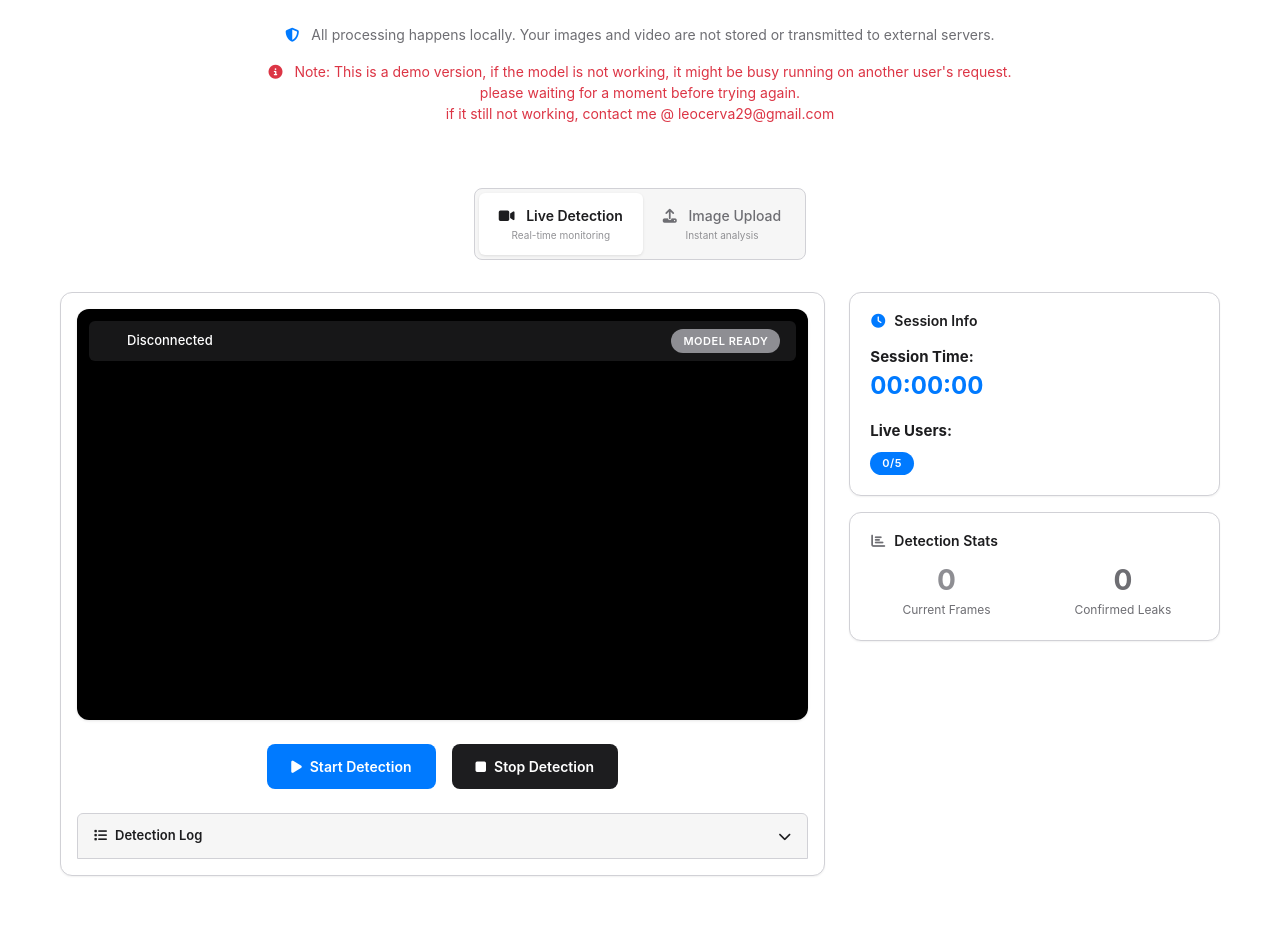
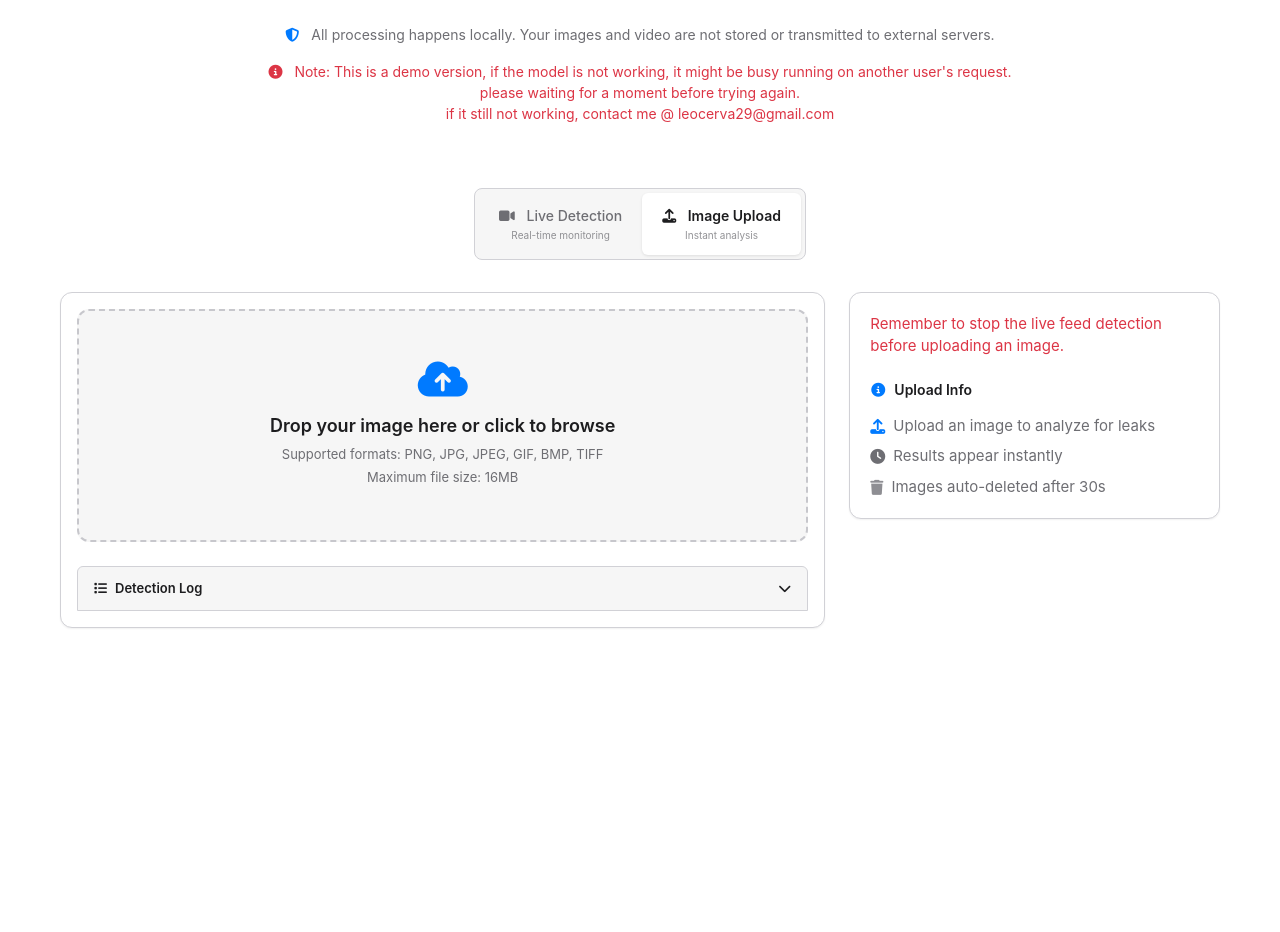
Before and after one commit to LeonardoCerv/flowing-vision, a Flask app: page / in a window 1280 px wide. Shown: the part 240-1172 px from the top of the page. After the commit the page ends 868 px from the top, so only its background shows below. Run offline with Flask 3, Linux system fonts and the light colour scheme; some libraries are stand-ins or nearby versions.

Commit message:
[revert] and added notes to the index, to prioritize the image upload instead of live feed

```diff
--- a/app.py
+++ b/app.py
@@ -25,8 +25,7 @@ CONFIDENCE_THRESHOLD = float(os.getenv('CONFIDENCE_THRESHOLD', '0.1'))  # Adjust
 
 app = Flask(__name__)
 
-# Lock for serializing model inference
-model_infer_lock = threading.Lock()
+## Removed model_infer_lock (threading.Lock) for model inference
 app.config['SECRET_KEY'] = os.getenv('SECRET_KEY', 'your-secret-key-here')
 app.config['UPLOAD_FOLDER'] = 'uploads'
 app.config['MAX_CONTENT_LENGTH'] = 16 * 1024 * 1024  # 16MB max file size
@@ -132,9 +131,8 @@ def process_frame(frame_data, session_id):
         frame_resized = cv2.resize(frame, (640, 640))
         input_data = np.expand_dims(frame_resized.transpose(2, 0, 1), axis=0).astype(np.float32) / 255.0
 
-        # Model inference (thread-safe)
-        with model_infer_lock:
-            results = compiled_model([input_data])[compiled_model.output(0)]
+        # Model inference (no thread lock)
+        results = compiled_model([input_data])[compiled_model.output(0)]
 
         detections = []
 
@@ -247,9 +245,8 @@ def process_static_image(image_path):
         frame_resized = cv2.resize(frame, (640, 640))
         input_data = np.expand_dims(frame_resized.transpose(2, 0, 1), axis=0).astype(np.float32) / 255.0
 
-        # Model inference (thread-safe)
-        with model_infer_lock:
-            results = compiled_model([input_data])[compiled_model.output(0)]
+        # Model inference (no thread lock)
+        results = compiled_model([input_data])[compiled_model.output(0)]
 
         detections = []
 
--- a/templates/index.html
+++ b/templates/index.html
@@ -733,7 +733,7 @@
         <div class="detection-mode-tabs d-flex justify-content-center">
             <ul class="nav nav-pills" id="detectionTabs" role="tablist">
                 <li class="nav-item" role="presentation">
-                    <button class="nav-link active" id="live-tab" data-bs-toggle="pill" data-bs-target="#live-detection" type="button" role="tab"
+                    <button class="nav-link" id="live-tab" data-bs-toggle="pill" data-bs-target="#live-detection" type="button" role="tab"
                             title="Real-time leak detection using your camera">
                         <i class="fas fa-video me-2"></i>
                         <span>Live Detection</span>
@@ -741,7 +741,7 @@
                     </button>
                 </li>
                 <li class="nav-item" role="presentation">
-                    <button class="nav-link" id="upload-tab" data-bs-toggle="pill" data-bs-target="#image-upload" type="button" role="tab"
+                    <button class="nav-link active" id="upload-tab" data-bs-toggle="pill" data-bs-target="#image-upload" type="button" role="tab"
                             title="Upload and analyze static images for leaks">
                         <i class="fas fa-upload me-2"></i>
                         <span>Image Upload</span>
@@ -753,7 +753,7 @@
 
         <div class="tab-content" id="detectionTabsContent">
             <!-- Live Detection Tab -->
-            <div class="tab-pane fade show active" id="live-detection" role="tabpanel">
+            <div class="tab-pane fade" id="live-detection" role="tabpanel">
                 <div class="row">
                     <!-- Video Feed Column -->
                     <div class="col-lg-8 mb-4">
@@ -819,6 +819,9 @@
                     <div class="col-lg-4">
                         <!-- Session Info -->
                         <div class="sidebar-card">
+                            <p class="d-flex align-items-center mb-4 text-danger">
+                                This live feed might not be available at the moment. or might be very slow due to cpu usage. Please try again later.
+                            </p>
                             <h6><i class="fas fa-clock text-primary"></i> Session Info</h6>
                             <div class="mb-3">
                                 <strong>Session Time:</strong>
@@ -854,7 +857,7 @@
             </div>
 
             <!-- Image Upload Tab -->
-            <div class="tab-pane fade" id="image-upload" role="tabpanel">
+            <div class="tab-pane fade show active" id="image-upload" role="tabpanel">
                 <div class="row">
                     <div class="col-lg-8 mb-4">
                         <div class="card">
```
